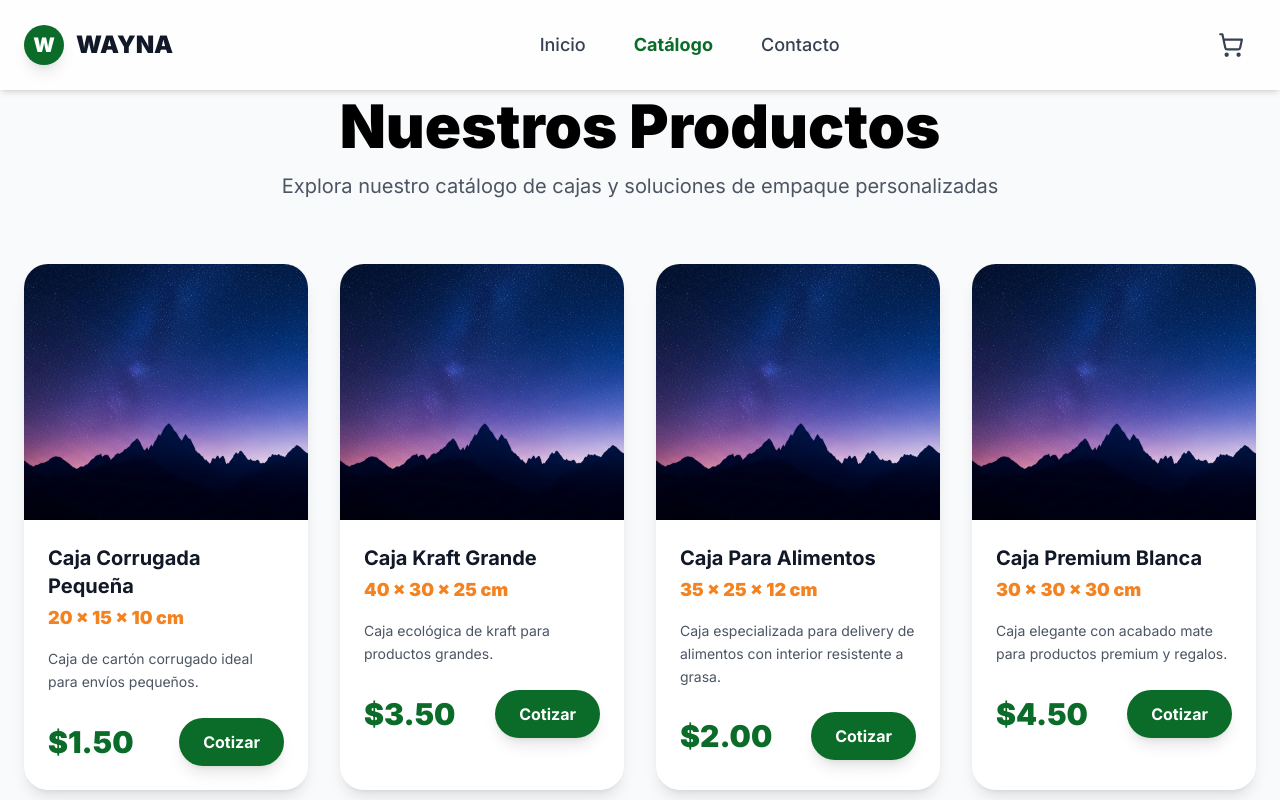
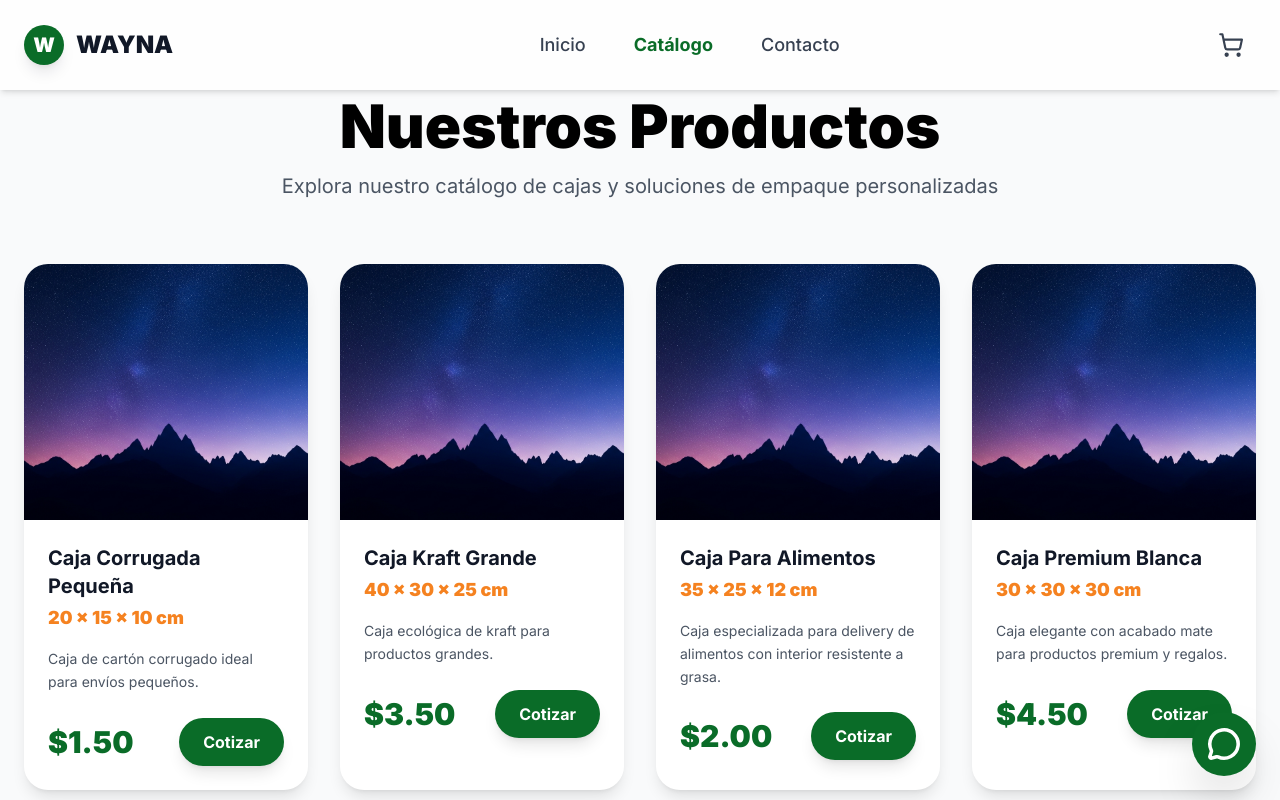
Before and after one commit to FelipeZapata137/Wayna-Web, a React (Vite) app: page /tienda in a window 1280 px wide. Shown: the top 800 px of the page. Built offline with nearby package versions, Linux system fonts and the light colour scheme.

Commit message:
Implementación de botón flotante que lleva a whatsapp

```diff
--- a/src/App.jsx
+++ b/src/App.jsx
@@ -5,6 +5,7 @@ import AboutSection from './components/AboutSection'
 import Services from './components/Services'
 import Footer from './components/Footer'
 import Shop from './components/Shop'
+import WhatsappButton from './components/WhatsappButton'
 
 function Home() {
   return (
@@ -19,13 +20,17 @@ function Home() {
 function App() {
   return (
     <Router>
-      <div className="min-h-screen bg-white">
+      <div className="min-h-screen bg-white relative">
         <Navbar />
+
         <Routes>
           <Route path="/" element={<Home />} />
           <Route path="/tienda" element={<Shop />} />
         </Routes>
+
         <Footer />
+
+        <WhatsappButton />
       </div>
     </Router>
   )
--- /dev/null
+++ b/src/components/WhatsappButton.jsx
@@ -0,0 +1,29 @@
+import { MessageCircle } from 'lucide-react'
+
+export default function WhatsappButton() {
+  const phone = "593979116621"
+
+  return (
+    <a
+      href={`https://wa.me/${phone}?text=%C2%A1Hola%20Wayna!%20Vengo%20desde%20la%20web%20y%20quiero%20hacer%20un%20pedido%20o%20cotizaci%C3%B3n`}
+      target="_blank"
+      rel="noopener noreferrer"
+      aria-label="Chatea con nosotros por WhatsApp"
+      className="fixed bottom-6 right-6 z-50 group"
+    >
+      <div className="relative">
+        <span className="absolute inset-0 bg-wayna-green rounded-full scale-0 group-hover:scale-150 opacity-0 group-hover:opacity-70 transition-all duration-1000"></span>
+
+        <span className="absolute inset-0 bg-wayna-green rounded-full scale-0 group-hover:scale-125 opacity-0 group-hover:opacity-50 transition-all duration-1000 delay-200"></span>
+
+        <div className="relative bg-wayna-green text-white w-16 h-16 rounded-full flex items-center justify-center shadow-2xl hover:shadow-wayna-green/60 transform hover:scale-110 transition-all duration-300">
+          <MessageCircle size={34} strokeWidth={2.5} />
+        </div>
+      </div>
+
+      <span className="absolute right-20 top-1/2 -translate-y-1/2 bg-gray-900 text-white px-4 py-2 rounded-lg text-sm font-medium whitespace-nowrap opacity-0 group-hover:opacity-100 transition-opacity duration-300 pointer-events-none shadow-lg">
+        ¡Chatea con nosotros!
+      </span>
+    </a>
+  )
+}
```
